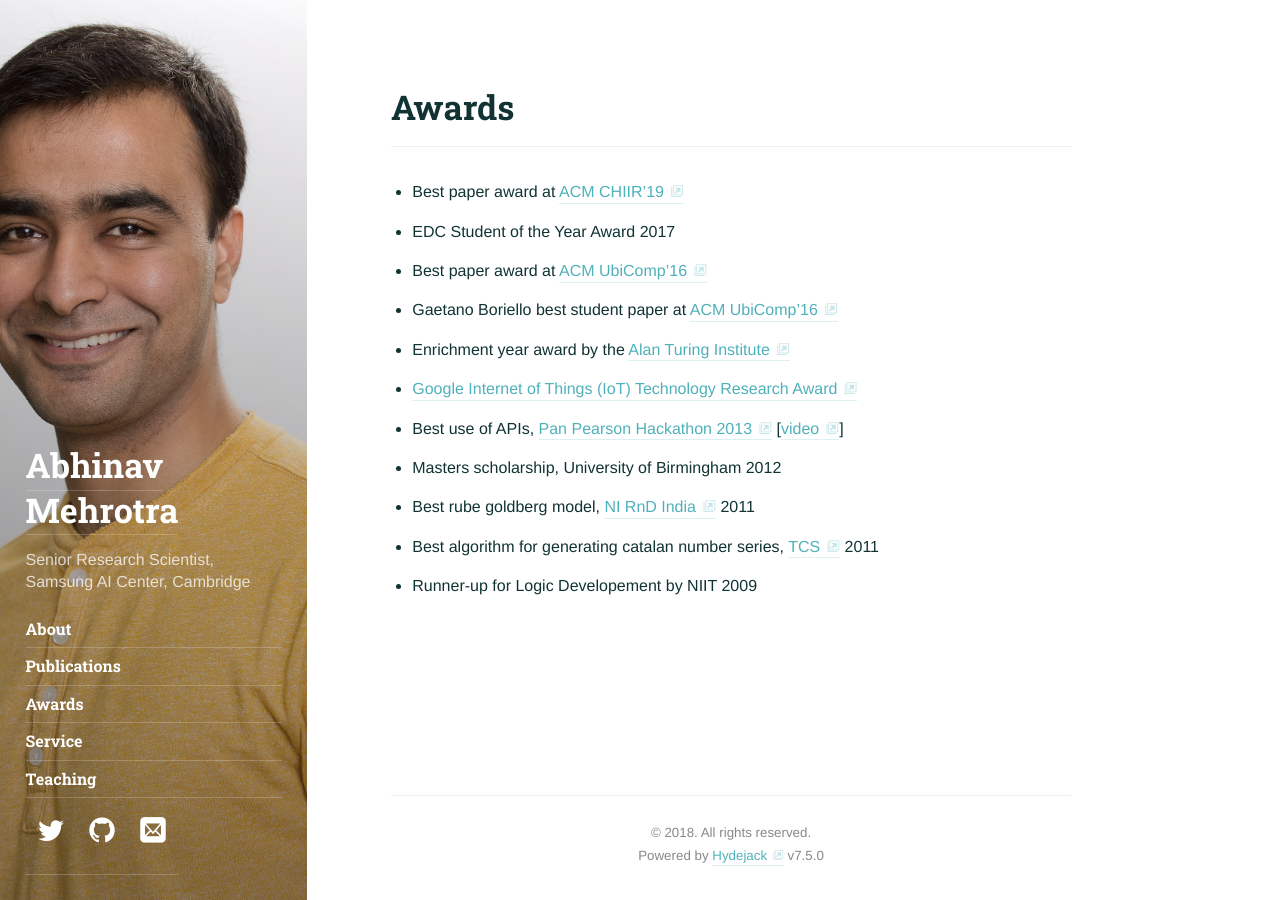
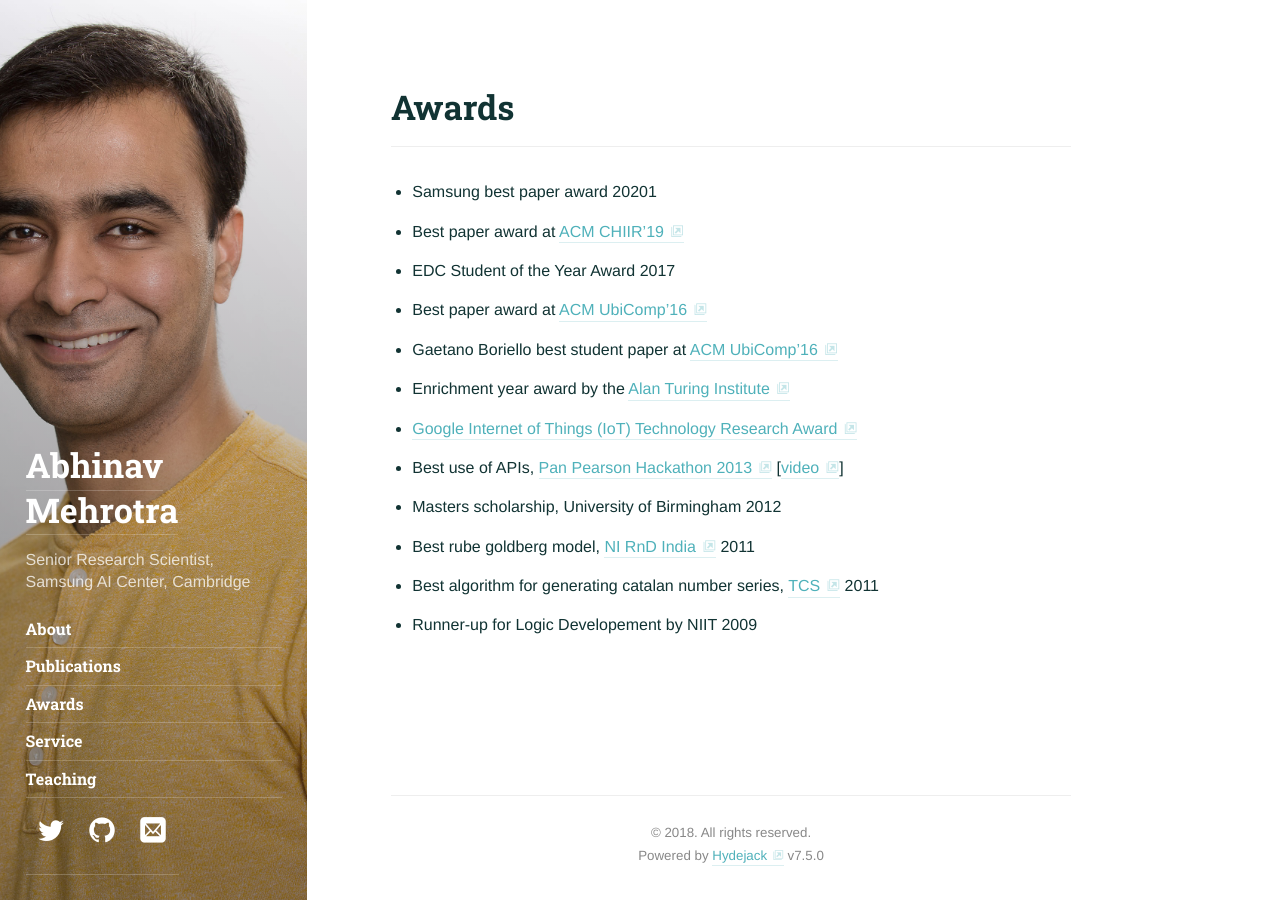
Before and after one commit to AbhinavMehrotra/AbhinavMehrotra.github.io, a Jekyll site: the page built from _sections/awards.md, in a window 1280 px wide. Built offline with Jekyll 4.4.1, drawn with Linux system fonts in a browser that asks for light colours; some web fonts are replaced.

Commit message:
Update awards.md

```diff
--- a/_sections/awards.md
+++ b/_sections/awards.md
@@ -9,6 +9,8 @@ description: >
 ---
 
 
+
+* Samsung best paper award 20201
 
 * Best paper award at <A href="http://sigir.org/chiir2019/index.html">ACM CHIIR'19
 
```
